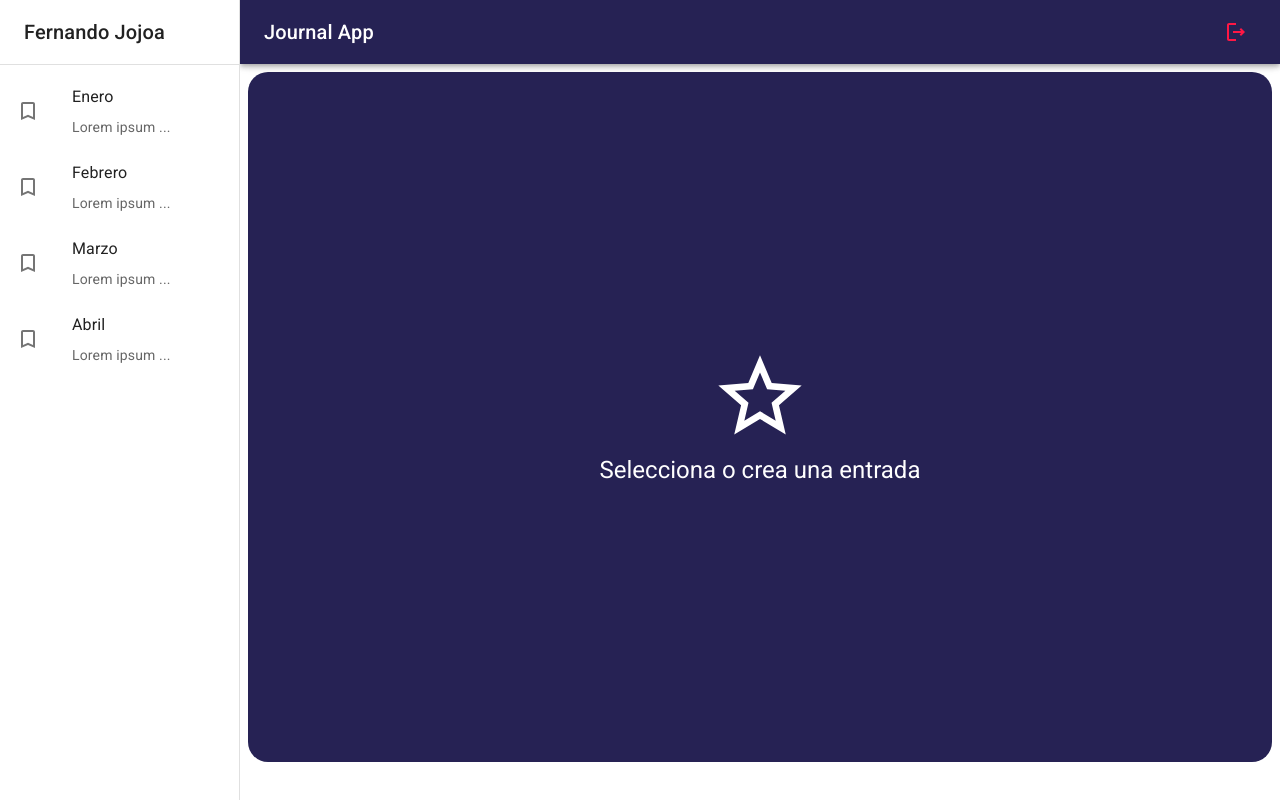
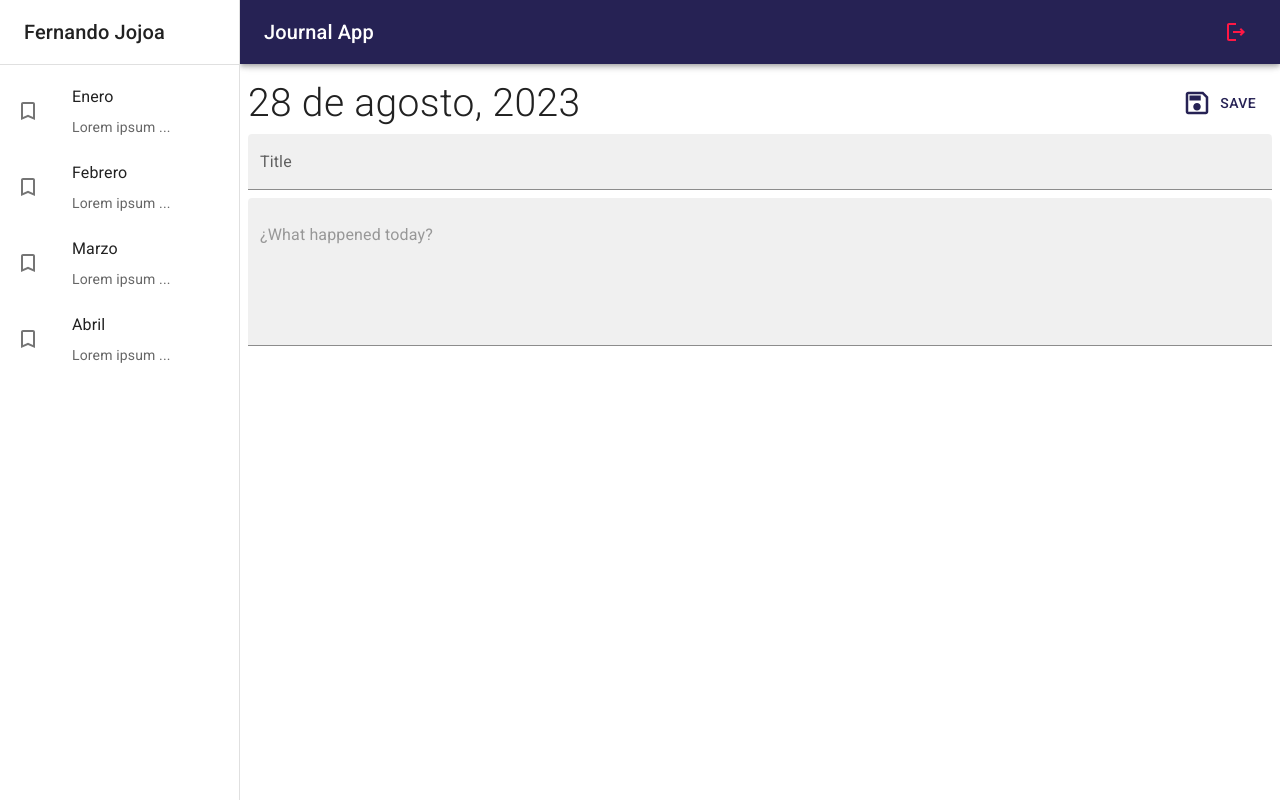
Before and after one commit to LuisFJojoa/journal-app, a React (Vite) app: page / in a window 1280 px wide. Built offline with nearby package versions, Linux system fonts and the light colour scheme.

Commit message:
Create Noteview view

```diff
--- a/src/journal/pages/JournalPage.jsx
+++ b/src/journal/pages/JournalPage.jsx
@@ -1,15 +1,15 @@
 import { Typography } from "@mui/material"
 import { JournalLayout } from "../layout/JournalLayout"
-import { NothingSelectedView } from "../views"
+import { NoteView, NothingSelectedView } from "../views"
 
 export const JournalPage = () => {
   return (
     <JournalLayout>
 
 
-      <NothingSelectedView/>
+      {/* <NothingSelectedView/> */}
 
-      {/* NoteView */}
+      <NoteView/>
 
     </JournalLayout>
   )
--- /dev/null
+++ b/src/journal/views/NoteView.jsx
@@ -0,0 +1,58 @@
+import { SaveOutlined } from "@mui/icons-material"
+import { Button, Grid, TextField, Typography } from "@mui/material"
+
+export const NoteView = () => {
+  return (
+    <Grid container
+      direction='row'
+      justifyContent='space-between'
+      alignItems='center'
+      sx={{
+        mb: 1
+      }}>
+      <Grid item>
+        <Typography
+          fontSize={39}
+          fontWeight='light'>
+          28 de agosto, 2023
+        </Typography>
+      </Grid>
+      <Grid item>
+        <Button
+          color="primary"
+          sx={{
+            padding: 2
+          }}>
+          <SaveOutlined
+            sx={{
+              fontSize: 30,
+              mr: 1
+            }} />
+          Save
+        </Button>
+      </Grid>
+
+      <Grid container>
+        <TextField
+          type="text"
+          variant="filled"
+          fullWidth
+          placeholder="Insert a title"
+          label="Title"
+          sx={{
+            border: 'none',
+            mb: 1
+          }}
+        />
+        <TextField
+          type="text"
+          variant="filled"
+          fullWidth
+          multiline
+          placeholder="¿What happened today?"
+          minRows={5}
+        />
+      </Grid>
+    </Grid>
+  )
+}
--- a/src/journal/views/index.js
+++ b/src/journal/views/index.js
@@ -1 +1,2 @@
 export * from './NothingSelectedView'
+export * from './NoteView'
```
